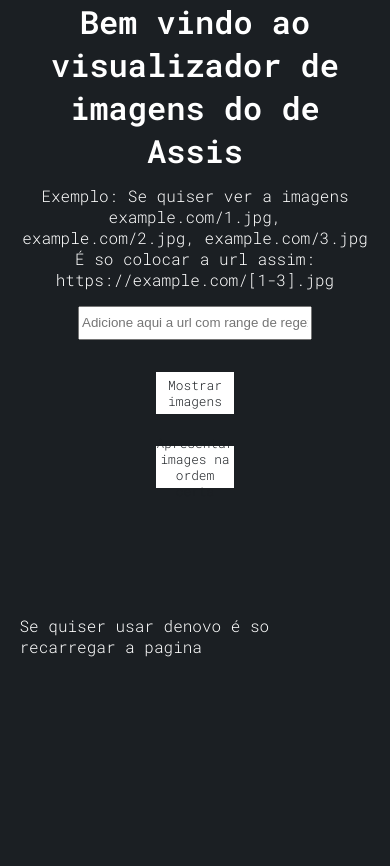
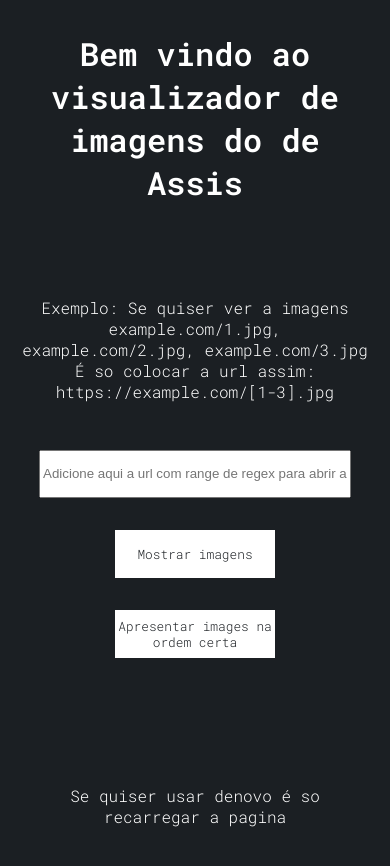
Before and after one commit to Diassisfilho/visualizador-de-imagens, a plain HTML site: page index.html in a window 390 px wide. Before the commit the page ends 844 px from the top, so only its background shows below. Drawn offline with Linux system fonts and the light colour scheme; some packages are replaced by stand-ins of ours; a script that the page names is missing.

Commit message:
Versão 1.0.1
Adicionado no arquivo README.md todas as informções necessarias ate o momento e mais outras coisas (shilds, htmls, imagens);
Adicionado suporte a uma melhor usabilidade a dispositivos com tela com width menor que 400px, e melhoria na usabilidade no modo desktop;
Adicionado pasta com screenshots para o arquivo README.md.

```diff
--- a/main.css
+++ b/main.css
@@ -19,6 +19,7 @@ body {
 }
 
 header {
+	margin-top: 2rem;
 	width: 100%;
 	height: 20vh;
 
@@ -36,25 +37,26 @@ main {
 	align-items: center;
 }
 
-main p {
+p {
 	text-align: center;
 }
 
 #add-url {
-	width: 60vw;
-	height: 4vh;
+	margin-top: 2rem;
+    width: 80vw;
+    height: 2.5rem;
 }
 
 .botao {
     margin-top: 2rem;
-	width: 20vw;
-	height: 5vh;
+    width: 18rem;
+    height: 3rem;
     background: white;
     color: #1b1f23;
-
     display: flex;
     align-items: center;
     justify-content: center;
+    text-align: center;
 }
 
 .botao p {
@@ -91,6 +93,18 @@ main p {
 	width: 100%;
 }
 
+footer {
+	display: flex;
+	flex-direction: column;
+
+	align-items: center;
+	justify-content: center;
+
+	width: 100%;
+	height: 20vh;
+}
+
+
 /* Responsive layout - makes a two column-layout instead of four columns */
 @media screen and (max-width: 800px) {
 	.column {
@@ -109,13 +123,34 @@ main p {
 	}
 }
 
-footer {
+@media screen and (max-width: 450px) {
+	header {
+		margin-top: 2rem;
+		width: 100%;
+		height: 20vh;
+
+		display: flex;
+	}
+	main {
+		margin-top: 5em;
 		display: flex;
 		flex-direction: column;
-
+		align-items: center;
+	}
+	#add-url {
+	    margin-top: 2rem;
+	    width: 80vw;
+	    height: 3rem;
+	}
+	.botao {
+	    margin-top: 2rem;
+	    width: 10rem;
+	    height: 3rem;
+	    background: white;
+	    color: #1b1f23;
+	    display: flex;
 	    align-items: center;
 	    justify-content: center;
-
-	width: 100%;
-	height: 20vh;
+	    text-align: center;
 	}
+}
```
Also changed, not shown: 2 other files. Lines whose indentation alone changed are shown as unchanged.
